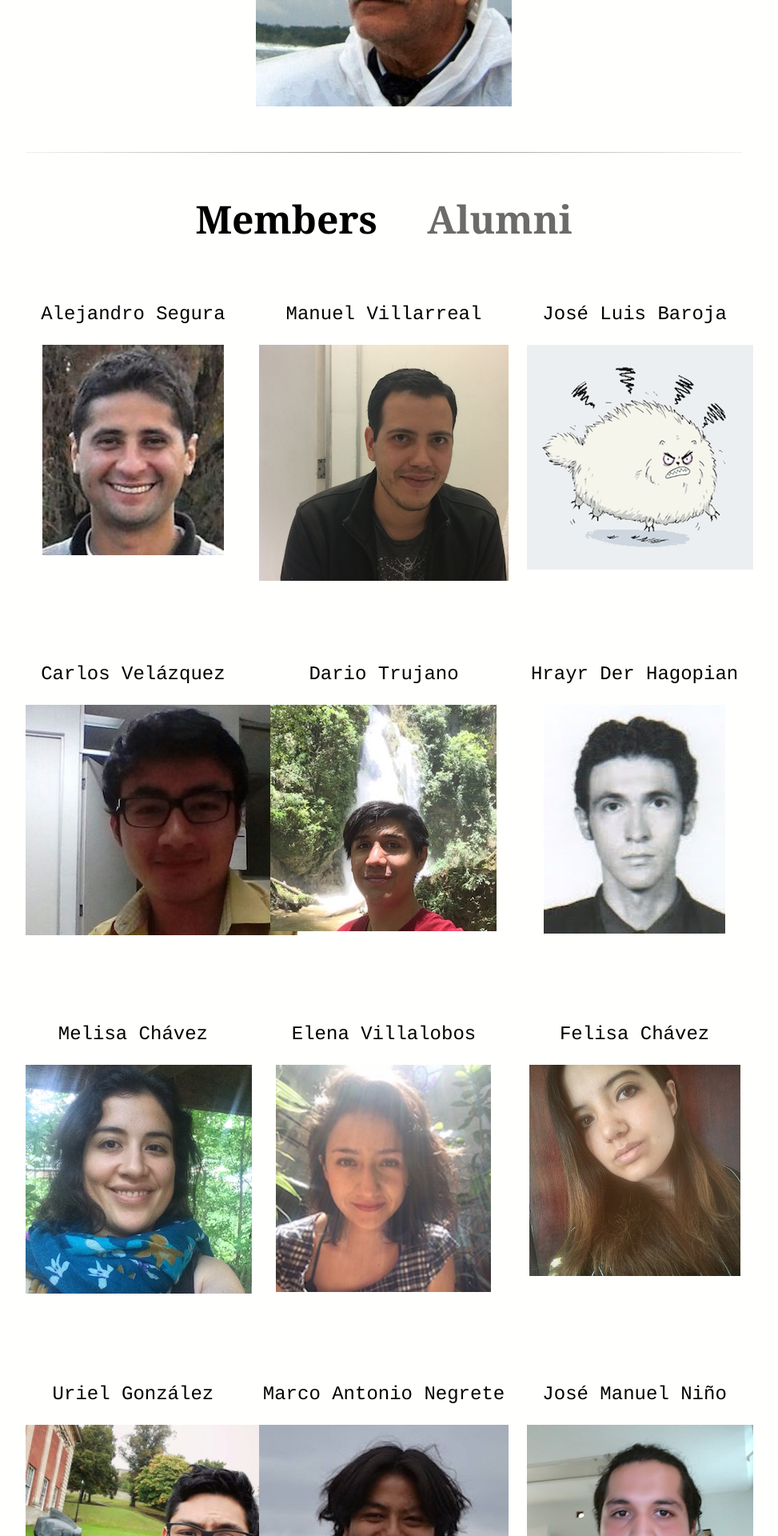
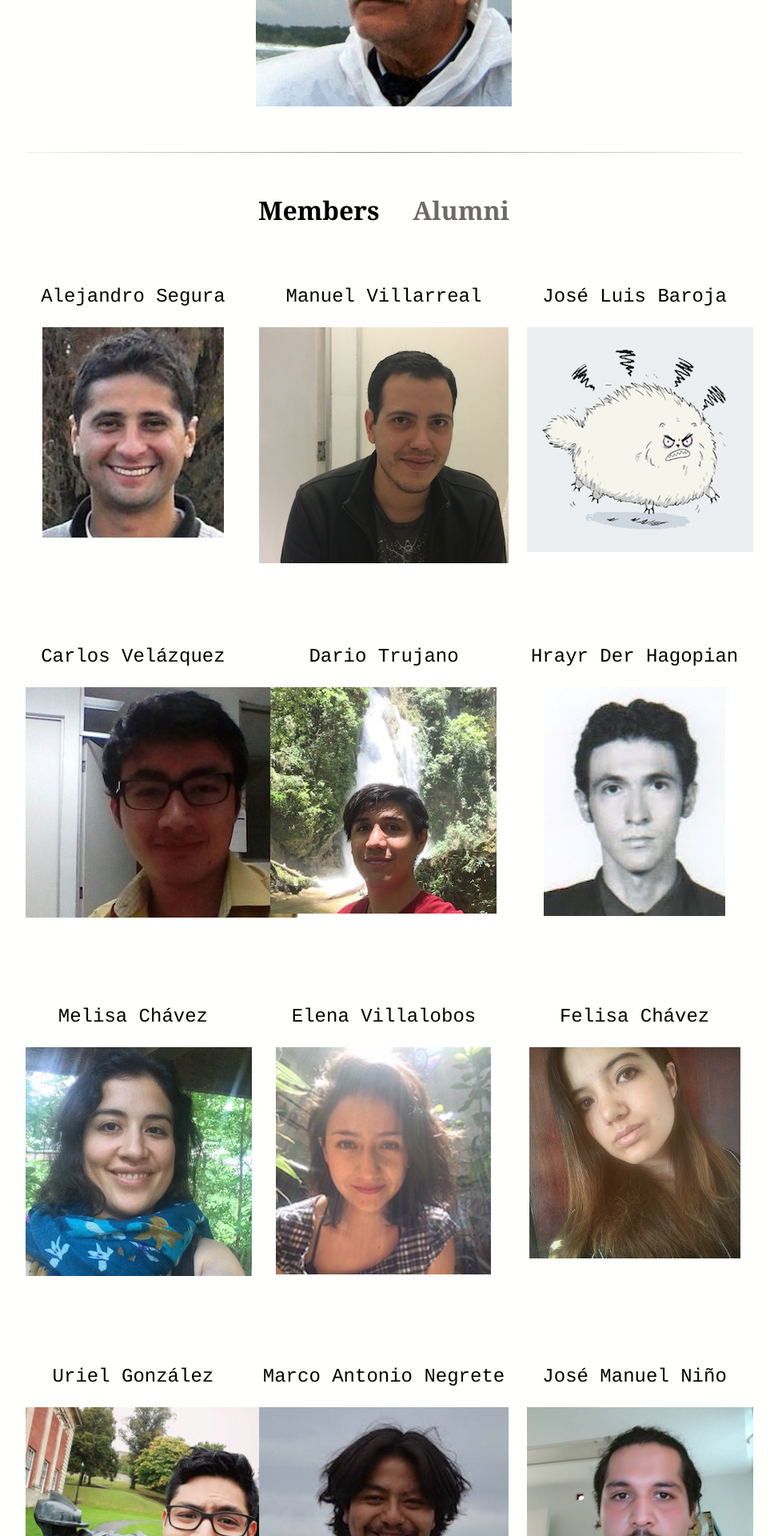
Before and after one commit to BouzasLab25/bouzaslab25.github.io, a Jekyll site: the page built from people/index.html, in a window 1280 px wide. Shown: the part 601-2521 px from the top of the page at 80% size, without its empty margins (160-1133 px from the left). Built offline with Jekyll 4.4.1, drawn with Linux system fonts in a browser that asks for light colours.

Commit message:
Update index.html

```diff
--- a/people/index.html
+++ b/people/index.html
@@ -11,7 +11,7 @@
 
 <hr class="style14">
 
-<h3 style="color:black;font-size: 3em;font-family:'Georgia';">Members &nbsp;&nbsp;&nbsp;&nbsp;<a href="" style="color:#6d6a6a;font-size: 1em;font-family:'Georgia';">Alumni</a></h3>
+<h3 style="color:black;font-size: 2em;font-family:'Georgia';">Members &nbsp;&nbsp;&nbsp;&nbsp;<a href="" style="color:#6d6a6a;font-size: 1em;font-family:'Georgia';">Alumni</a></h3>
 </p>
 
   <div class="left">
```
